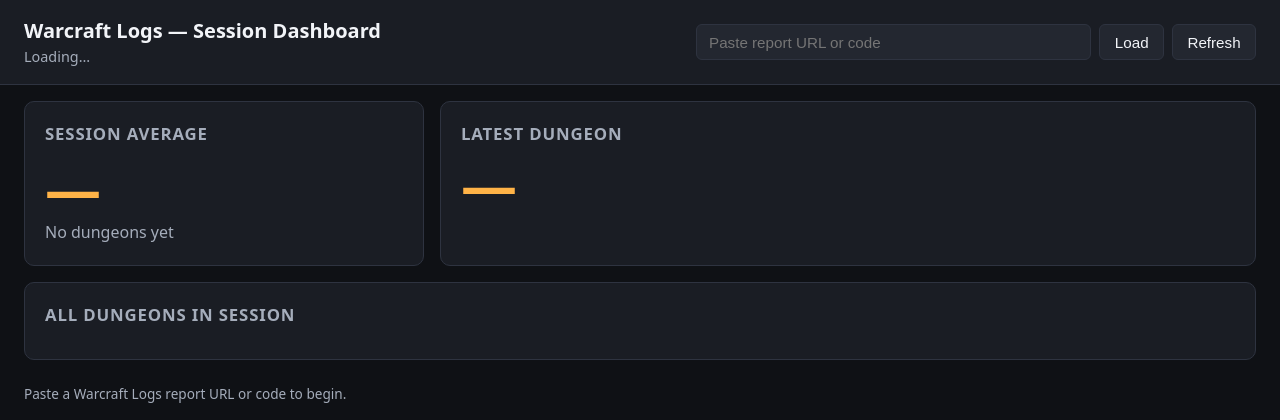
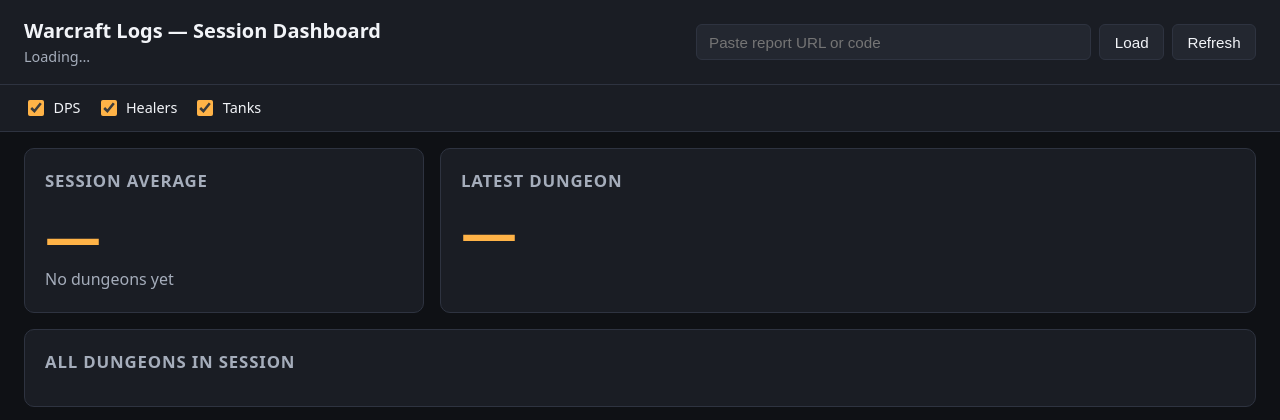
Before and after one commit to mikkeljuul1/wcl-lan-dashboard, a Flask app: page / in a window 1280 px wide. Shown: the top 420 px of the page. Run offline with Flask 3, Linux system fonts and the light colour scheme.

Commit message:
Include failed runs; add role filter (DPS/Healer/Tank); 10s auto-refresh

```diff
--- a/app.py
+++ b/app.py
@@ -9,7 +9,6 @@
 from __future__ import annotations
 
 import os
-from statistics import mean
 from typing import Any
 
 from dotenv import load_dotenv
@@ -64,33 +63,25 @@
     return out
 
 
-def _parse_values(characters: list[dict[str, Any]]) -> list[float]:
-    return [
-        float(c["rankPercent"])
-        for c in characters
-        if isinstance(c.get("rankPercent"), (int, float))
-    ]
+def build_dashboard(report: dict[str, Any]) -> dict[str, Any]:
+    """Shape a raw WCL report into the payload consumed by the frontend.
 
-
-def build_dashboard(report: dict[str, Any]) -> dict[str, Any]:
-    """Shape a raw WCL report into the payload consumed by the frontend."""
+    Averaging (per-dungeon and session-wide) is intentionally done on the
+    client so that role filters (DPS / healer / tank) can be toggled without
+    a round-trip to the server.
+    """
     rankings_root = report.get("rankings") or {}
     # `rankings` can be returned as a dict or — for some reports — as None.
     fight_rankings: list[dict[str, Any]] = (rankings_root.get("data") or []) if isinstance(
         rankings_root, dict
     ) else []
-
-    fights_by_id = {f["id"]: f for f in (report.get("fights") or [])}
+    rankings_by_fight = {fr.get("fightID"): fr for fr in fight_rankings}
 
     dungeons: list[dict[str, Any]] = []
-    for fr in fight_rankings:
-        fight_id = fr.get("fightID")
-        fight = fights_by_id.get(fight_id, {})
-        characters = _flatten_characters(fr)
-        parses = _parse_values(characters)
-        if not parses:
-            # Skip entries with no ranked characters (e.g. trash-only, untimed bugs).
-            continue
+    for fight in report.get("fights") or []:
+        fight_id = fight.get("id")
+        fr = rankings_by_fight.get(fight_id) or {}
+        characters = _flatten_characters(fr) if fr else []
         encounter = fr.get("encounter") or {}
         dungeons.append(
             {
@@ -98,12 +89,12 @@
                 "name": encounter.get("name") or fight.get("name"),
                 "encounterId": encounter.get("id") or fight.get("encounterID"),
                 "startTime": fr.get("startTime") or fight.get("startTime"),
-                "duration": fr.get("duration"),
+                "duration": fr.get("duration")
+                or ((fight.get("endTime") or 0) - (fight.get("startTime") or 0)),
                 "kill": fight.get("kill"),
                 "keystoneLevel": fight.get("keystoneLevel"),
                 "keystoneTime": fight.get("keystoneTime"),
                 "averageItemLevel": fight.get("averageItemLevel"),
-                "averageParse": round(mean(parses), 1),
                 "characters": sorted(
                     characters,
                     key=lambda c: (c.get("rankPercent") or -1),
@@ -115,18 +106,6 @@
     # Sort chronologically; latest last.
     dungeons.sort(key=lambda d: d.get("startTime") or 0)
 
-    latest = dungeons[-1] if dungeons else None
-
-    # Session average = average of per-player parses across every dungeon.
-    all_parses: list[float] = []
-    for d in dungeons:
-        all_parses.extend(
-            c["rankPercent"]
-            for c in d["characters"]
-            if isinstance(c.get("rankPercent"), (int, float))
-        )
-    session_average = round(mean(all_parses), 1) if all_parses else None
-
     return {
         "code": report.get("code"),
         "title": report.get("title"),
@@ -135,8 +114,6 @@
         "startTime": report.get("startTime"),
         "endTime": report.get("endTime"),
         "dungeonCount": len(dungeons),
-        "sessionAverage": session_average,
-        "latest": latest,
         "dungeons": dungeons,
     }
 
--- a/static/app.js
+++ b/static/app.js
@@ -1,7 +1,10 @@
 // Client-side logic for the WCL LAN dashboard.
-// Polls /api/dashboard at a regular interval so new pulls appear automatically.
+// Polls /api/dashboard every 10s. Role filter (DPS/Healer/Tank) is applied
+// locally so toggling doesn't require a round-trip.
 
-const REFRESH_MS = 60_000; // 1 minute
+const REFRESH_MS = 10_000;
+const ROLE_PREF_KEY = "wcl.roleFilter";
+const ROLES = ["DPS", "Healer", "Tank"];
 
 const els = {
   form:          document.getElementById("report-form"),
@@ -15,10 +18,39 @@
   latestAverage: document.getElementById("latest-average"),
   latestPlayers: document.getElementById("latest-players"),
   dungeonList:   document.getElementById("dungeon-list"),
+  roleToggles:   document.querySelectorAll(".role-toggle"),
 };
 
 let refreshTimer = null;
+let lastData = null; // raw payload from the server
 
+// --- role filter persistence ---------------------------------------------
+function loadRolePref() {
+  try {
+    const saved = JSON.parse(localStorage.getItem(ROLE_PREF_KEY) || "null");
+    if (Array.isArray(saved) && saved.every((r) => ROLES.includes(r))) return new Set(saved);
+  } catch { /* ignore */ }
+  return new Set(ROLES); // default: all roles included
+}
+
+function saveRolePref(set) {
+  try { localStorage.setItem(ROLE_PREF_KEY, JSON.stringify([...set])); } catch { /* ignore */ }
+}
+
+let selectedRoles = loadRolePref();
+
+// Initialise checkboxes from stored pref.
+for (const cb of els.roleToggles) {
+  cb.checked = selectedRoles.has(cb.value);
+  cb.addEventListener("change", () => {
+    if (cb.checked) selectedRoles.add(cb.value);
+    else selectedRoles.delete(cb.value);
+    saveRolePref(selectedRoles);
+    if (lastData) render(lastData);
+  });
+}
+
+// --- formatting helpers --------------------------------------------------
 function parseTier(pct) {
   if (pct == null || Number.isNaN(pct)) return "";
   if (pct >= 99) return "t-legendary";
@@ -54,6 +86,21 @@
   els.status.classList.toggle("error", Boolean(error));
 }
 
+// --- averaging (filtered by selectedRoles) -------------------------------
+function filterChars(characters) {
+  return (characters || []).filter((c) => selectedRoles.has(c.role));
+}
+
+function averageFor(characters) {
+  const vals = filterChars(characters)
+    .map((c) => c.rankPercent)
+    .filter((v) => typeof v === "number" && !Number.isNaN(v));
+  if (!vals.length) return null;
+  const sum = vals.reduce((a, b) => a + b, 0);
+  return Math.round((sum / vals.length) * 10) / 10;
+}
+
+// --- rendering -----------------------------------------------------------
 function renderPlayer(p) {
   const node = document.createElement("div");
   node.className = "player";
@@ -103,9 +150,10 @@
     title.appendChild(badge);
   }
 
+  const avgValue = averageFor(d.characters);
   const avg = document.createElement("div");
-  avg.className = `avg ${parseTier(d.averageParse)}`;
-  avg.textContent = fmtParse(d.averageParse);
+  avg.className = `avg parse ${parseTier(avgValue)}`;
+  avg.textContent = fmtParse(avgValue);
 
   const when = document.createElement("div");
   when.className = "when";
@@ -124,27 +172,43 @@
   const metaParts = [data.title, data.zone, data.owner && `by ${data.owner}`].filter(Boolean);
   els.reportMeta.textContent = metaParts.length ? metaParts.join(" · ") : "Report loaded";
 
-  // Session summary
-  els.sessionAvg.textContent = fmtParse(data.sessionAverage);
-  els.sessionAvg.className = `big-number parse ${parseTier(data.sessionAverage)}`;
+  const dungeons = data.dungeons || [];
+
+  // Session average across all dungeons, filtered by selected roles.
+  const allChars = dungeons.flatMap((d) => d.characters || []);
+  const sessionAvg = averageFor(allChars);
+  els.sessionAvg.textContent = fmtParse(sessionAvg);
+  els.sessionAvg.className = `big-number parse ${parseTier(sessionAvg)}`;
   els.sessionSub.textContent =
-    data.dungeonCount === 1
-      ? "Across 1 dungeon"
-      : `Across ${data.dungeonCount} dungeons`;
+    dungeons.length === 1 ? "Across 1 dungeon" : `Across ${dungeons.length} dungeons`;
 
-  // Latest dungeon
+  // Latest dungeon = most recent by startTime.
+  const latest = dungeons.length
+    ? [...dungeons].sort((a, b) => (b.startTime || 0) - (a.startTime || 0))[0]
+    : null;
+
   els.latestPlayers.replaceChildren();
-  if (data.latest) {
-    const bits = [data.latest.name];
-    if (data.latest.keystoneLevel) bits.push(`+${data.latest.keystoneLevel}`);
-    if (data.latest.duration) bits.push(fmtDuration(data.latest.duration));
+  if (latest) {
+    const bits = [latest.name];
+    if (latest.keystoneLevel) bits.push(`+${latest.keystoneLevel}`);
+    if (latest.duration) bits.push(fmtDuration(latest.duration));
+    if (latest.kill === false) bits.push("Wipe");
     els.latestTitle.textContent = bits.join(" · ");
 
-    els.latestAverage.textContent = fmtParse(data.latest.averageParse);
-    els.latestAverage.className = `big-number parse ${parseTier(data.latest.averageParse)}`;
+    const latestAvg = averageFor(latest.characters);
+    els.latestAverage.textContent = fmtParse(latestAvg);
+    els.latestAverage.className = `big-number parse ${parseTier(latestAvg)}`;
 
-    for (const p of data.latest.characters || []) {
-      els.latestPlayers.appendChild(renderPlayer(p));
+    const visible = filterChars(latest.characters);
+    if (visible.length) {
+      for (const p of visible) els.latestPlayers.appendChild(renderPlayer(p));
+    } else {
+      const empty = document.createElement("p");
+      empty.className = "sub";
+      empty.textContent = latest.kill === false
+        ? "No parse data for this run (wipe)."
+        : "No players match the current role filter.";
+      els.latestPlayers.appendChild(empty);
     }
   } else {
     els.latestTitle.textContent = "No dungeons yet";
@@ -154,21 +218,21 @@
 
   // Dungeon list — newest first
   els.dungeonList.replaceChildren();
-  const sorted = [...(data.dungeons || [])].sort(
-    (a, b) => (b.startTime || 0) - (a.startTime || 0),
-  );
+  const sorted = [...dungeons].sort((a, b) => (b.startTime || 0) - (a.startTime || 0));
   for (const d of sorted) els.dungeonList.appendChild(renderDungeon(d));
 }
 
-async function loadDashboard() {
+// --- data loading --------------------------------------------------------
+async function loadDashboard({ silent = false } = {}) {
   try {
-    setStatus("Refreshing…");
+    if (!silent) setStatus("Refreshing…");
     const res = await fetch("/api/dashboard", { cache: "no-store" });
     const body = await res.json().catch(() => ({}));
     if (!res.ok) {
       setStatus(body.error || `Failed to load (${res.status})`, { error: true });
       return;
     }
+    lastData = body;
     render(body);
     setStatus(`Updated ${new Date().toLocaleTimeString()}`);
   } catch (err) {
@@ -202,7 +266,7 @@
 
 function startAutoRefresh() {
   if (refreshTimer) clearInterval(refreshTimer);
-  refreshTimer = setInterval(loadDashboard, REFRESH_MS);
+  refreshTimer = setInterval(() => loadDashboard({ silent: true }), REFRESH_MS);
 }
 
 // Initial load.
--- a/static/style.css
+++ b/static/style.css
@@ -74,6 +74,43 @@
 }
 .report-form button:hover { background: #2b303c; }
 .report-form button:focus-visible {
+  outline: 2px solid var(--accent);
+  outline-offset: 2px;
+}
+
+/* Toolbar / role filter ------------------------------------------------- */
+.toolbar {
+  display: flex;
+  gap: 1rem;
+  align-items: center;
+  padding: 0.75rem 1.5rem;
+  background: var(--panel);
+  border-bottom: 1px solid var(--border);
+}
+.role-filter {
+  display: flex;
+  gap: 1rem;
+  align-items: center;
+  border: 0;
+  margin: 0;
+  padding: 0;
+}
+.role-filter label {
+  display: inline-flex;
+  align-items: center;
+  gap: 0.4rem;
+  color: var(--text);
+  font-size: 0.9rem;
+  cursor: pointer;
+  user-select: none;
+}
+.role-filter input[type="checkbox"] {
+  accent-color: var(--accent);
+  width: 1rem;
+  height: 1rem;
+  cursor: pointer;
+}
+.role-filter input[type="checkbox"]:focus-visible {
   outline: 2px solid var(--accent);
   outline-offset: 2px;
 }
--- a/templates/index.html
+++ b/templates/index.html
@@ -28,6 +28,15 @@
     </form>
   </header>
 
+  <nav class="toolbar" aria-label="Filters">
+    <fieldset class="role-filter">
+      <legend class="sr-only">Include roles in averages</legend>
+      <label><input type="checkbox" class="role-toggle" value="DPS" checked /> DPS</label>
+      <label><input type="checkbox" class="role-toggle" value="Healer" checked /> Healers</label>
+      <label><input type="checkbox" class="role-toggle" value="Tank" checked /> Tanks</label>
+    </fieldset>
+  </nav>
+
   <main id="main" class="layout">
     <section class="card summary" aria-labelledby="summary-heading">
       <h2 id="summary-heading">Session average</h2>
```
